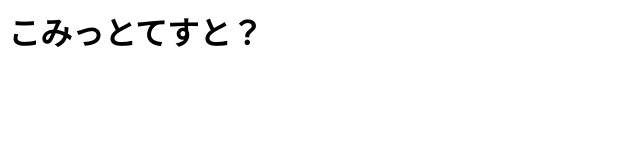
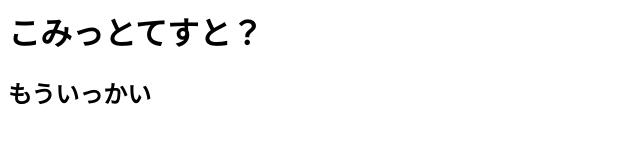
Before and after one commit to utoutoshuto/mysite, a plain HTML site: page index.html in a window 1280 px wide. Shown: the whole page, without its empty margins (0-640 px from the left). Drawn offline with Linux system fonts and the light colour scheme.

```diff
--- a/index.html
+++ b/index.html
@@ -1 +1,2 @@
 <h1>こみっとてすと？</h1>
+<h2>もういっかい</h2>
```
